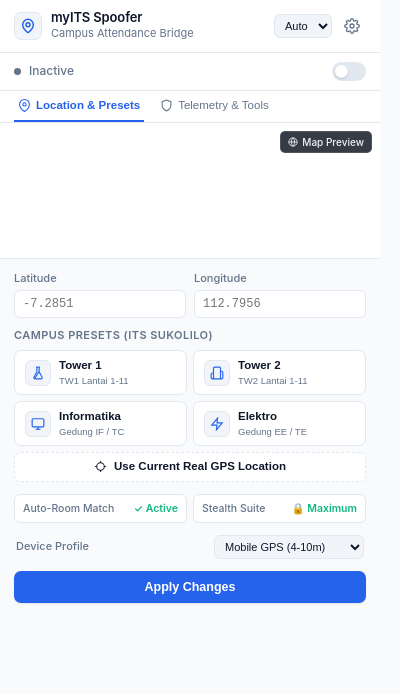
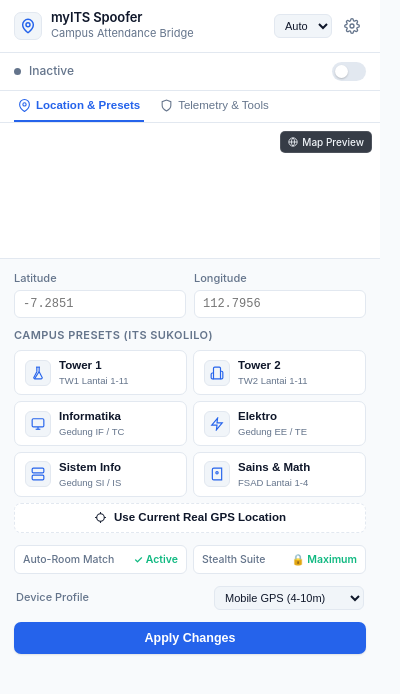
Before and after one commit to rhaffle87/presensi-extension, a browser extension: page popup.html in a window 400 px wide. Drawn offline with Linux system fonts and the light colour scheme; no server answers.

Commit message:
fix(presets): add regex word boundaries and expand campus facility presets to v1.3.3

```diff
--- a/package.json
+++ b/package.json
@@ -1,7 +1,7 @@
 {
   "$schema": "./.vscode/package.schema.json",
   "name": "presensi-extension",
-  "version": "1.3.2",
+  "version": "1.3.3",
   "description": "Chrome extension to override geolocation on portal.university.edu",
   "scripts": {
     "build": "node build.js",
--- a/popup.html
+++ b/popup.html
@@ -847,6 +847,30 @@
             <span class="preset-sublabel">Gedung EE / TE</span>
           </div>
         </button>
+
+        <button class="preset-btn" id="preset-si" data-lat="-7.280140" data-lng="112.796320" aria-label="Sistem Informasi Preset">
+          <div class="preset-icon">
+            <svg xmlns="http://www.w3.org/2000/svg" width="14" height="14" viewBox="0 0 24 24" fill="none" stroke="currentColor" stroke-width="2">
+              <rect x="2" y="2" width="20" height="8" rx="2" ry="2"/><rect x="2" y="14" width="20" height="8" rx="2" ry="2"/><line x1="6" y1="6" x2="6.01" y2="6"/><line x1="6" y1="18" x2="6.01" y2="18"/>
+            </svg>
+          </div>
+          <div class="preset-meta">
+            <span class="preset-name">Sistem Info</span>
+            <span class="preset-sublabel">Gedung SI / IS</span>
+          </div>
+        </button>
+
+        <button class="preset-btn" id="preset-math" data-lat="-7.283920" data-lng="112.793810" aria-label="Sains & Matematika Preset">
+          <div class="preset-icon">
+            <svg xmlns="http://www.w3.org/2000/svg" width="14" height="14" viewBox="0 0 24 24" fill="none" stroke="currentColor" stroke-width="2">
+              <path d="M4 19.5v-15A2.5 2.5 0 0 1 6.5 2H20v20H6.5a2.5 2.5 0 0 1-2.5-2.5Z"/><circle cx="12" cy="10" r="2"/>
+            </svg>
+          </div>
+          <div class="preset-meta">
+            <span class="preset-name">Sains &amp; Math</span>
+            <span class="preset-sublabel">FSAD Lantai 1-4</span>
+          </div>
+        </button>
       </div>
 
       <!-- My Location Button -->
--- a/popup.js
+++ b/popup.js
@@ -77,6 +77,8 @@
   'preset-tower2': { lat: -7.2852792, lng: 112.7952975, label: 'Tower 2 (TW2)' },
   'preset-if':     { lat: -7.279815,  lng: 112.797430,  label: 'Informatika (IF)' },
   'preset-ee':     { lat: -7.282850,  lng: 112.794620,  label: 'Elektro (EE)' },
+  'preset-si':     { lat: -7.280140,  lng: 112.796320,  label: 'Sistem Informasi (SI)' },
+  'preset-math':   { lat: -7.283920,  lng: 112.793810,  label: 'Sains & Matematika' },
 };
 
 // ── Obfuscated storage key map (mirrors service-worker.js K) ───────────
```
Also changed, not shown: content.js (+10 -4 lines), test/unit/spoof-logic.test.js (+26 -4 lines), manifest.json, 1 other file.
